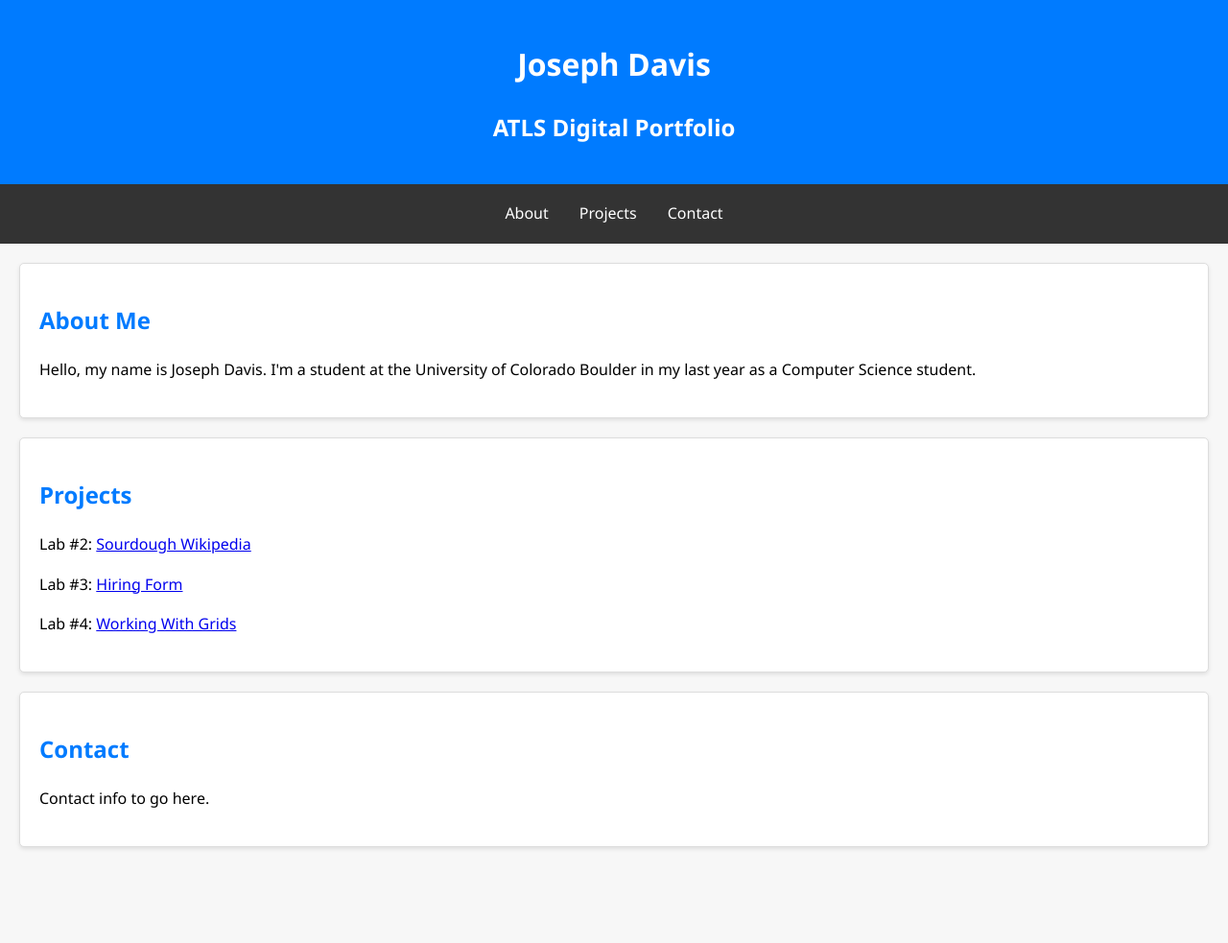
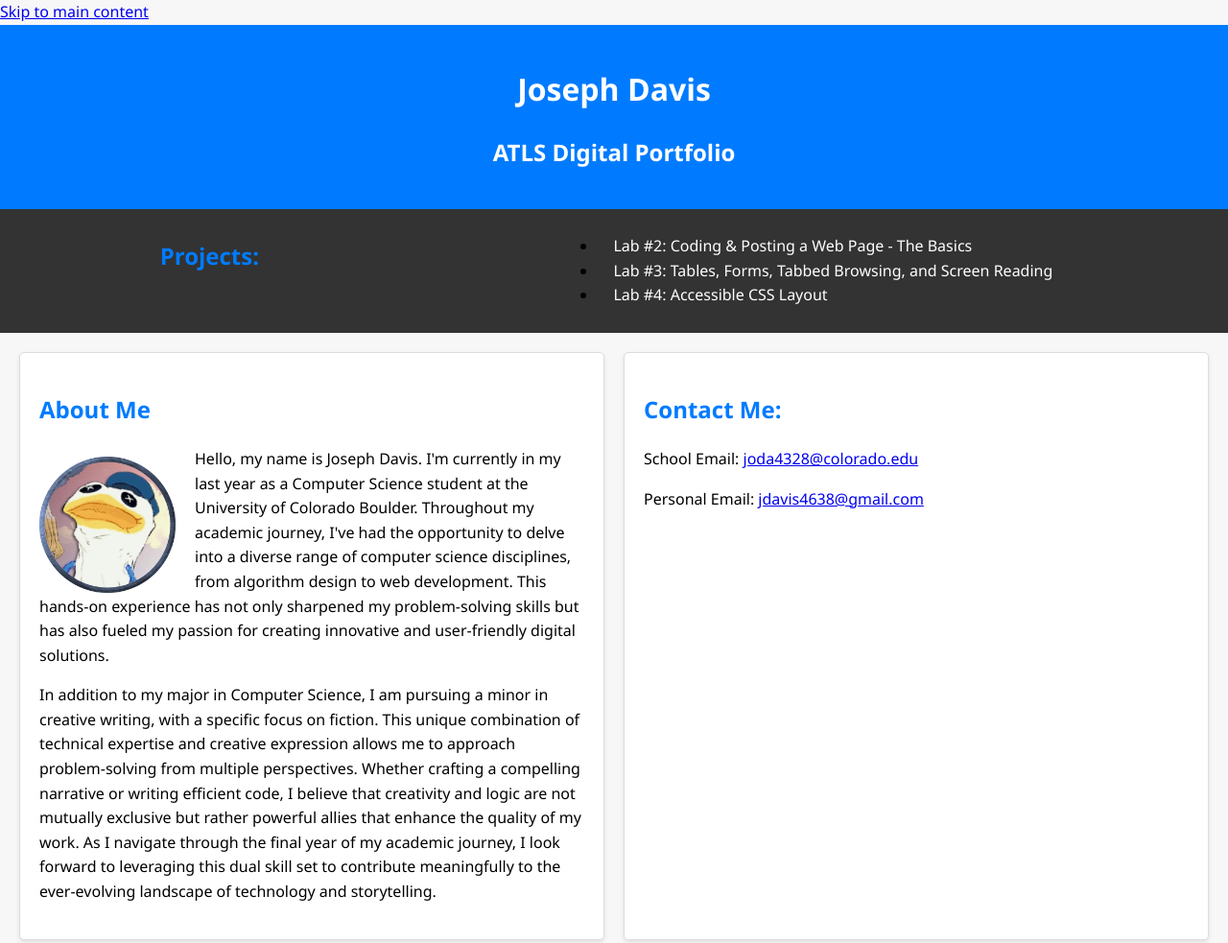
Before and after one commit to jdavis4638/jdavis4638.github.io, a plain HTML site: page index.html in a window 1280 px wide. Shown: the whole page at 96% size. Before the commit the page ends 923 px from the top, so only its background shows below. Drawn offline with Linux system fonts and the light colour scheme.

Commit message:
Updated index for check in

```diff
--- /dev/null
+++ b/css/index.css
@@ -0,0 +1,91 @@
+
+.skip-to-content {
+    position: absolute;
+    top: -40px;
+    left: 0;
+    background-color: #007BFF;
+    color: #fff;
+    padding: 10px;
+    text-decoration: none;
+    z-index: 999;
+  }
+  #about img {
+    max-width: 25%;
+    height: auto;
+    margin-top: 10px;
+    float: left;
+    margin-right: 20px;
+  }
+
+  /* Clear the float to ensure subsequent elements are not affected */
+  #about:after {
+    content: "";
+    display: table;
+    clear: both;
+  }
+
+  .skip-to-content:focus {
+    top: 0;
+  }
+
+  body {
+    font-family: 'Segoe UI', Tahoma, Geneva, Verdana, sans-serif;
+    line-height: 1.6;
+    margin: 0;
+    padding: 0;
+    background-color: #f7f7f7;
+  }
+  header {
+    background-color: #007BFF;
+    padding: 20px;
+    text-align: center;
+    color: #fff;
+  }
+  nav {
+    display: flex;
+    justify-content: center;
+    background-color: #333;
+    padding: 10px;
+    flex-wrap: wrap; /* Allow navigation items to wrap to the next line on smaller screens */
+  }
+  nav a {
+    color: #fff;
+    text-decoration: none;
+    padding: 8px 16px;
+    transition: background-color 0.3s ease;
+  }
+  nav a:hover {
+    background-color: #007BFF;
+  }
+  main {
+    padding: 20px;
+    display: grid;
+    grid-template-columns: 1fr; /* Single column by default */
+    gap: 20px;
+  }
+  section {
+    background-color: #fff;
+    border: 1px solid #ddd;
+    border-radius: 5px;
+    padding: 20px;
+    box-shadow: 0 2px 4px rgba(0, 0, 0, 0.1);
+  }
+  h1, h2 {
+    color: #007BFF;
+  }
+  footer {
+    background-color: #333;
+    color: #fff;
+    text-align: center;
+    padding: 20px;
+  }
+
+  /* Media query for smaller screens */
+  @media screen and (min-width: 600px) {
+    nav {
+      justify-content: space-around; /* Change to space-around on larger screens */
+    }
+    main {
+      grid-template-columns: 1fr 1fr; /* Two columns on larger screens */
+    }
+  }
--- a/index.html
+++ b/index.html
@@ -1,95 +1,50 @@
 <!DOCTYPE html>
 <html lang="en">
 <head>
+  <link href="css/index.css" rel="stylesheet">
   <meta charset="UTF-8">
   <meta name="viewport" content="width=device-width, initial-scale=1.0">
   <title>Joseph Davis</title>
-  <style>
-    body {
-      font-family: 'Segoe UI', Tahoma, Geneva, Verdana, sans-serif;
-      line-height: 1.6;
-      margin: 0;
-      padding: 0;
-      background-color: #f7f7f7;
-    }
-    header {
-      background-color: #007BFF;
-      padding: 20px;
-      text-align: center;
-      color: #fff;
-    }
-    nav {
-      display: flex;
-      justify-content: center;
-      background-color: #333;
-      padding: 10px;
-    }
-    nav a {
-      color: #fff;
-      text-decoration: none;
-      padding: 8px 16px;
-      transition: background-color 0.3s ease;
-    }
-    nav a:hover {
-      background-color: #007BFF;
-    }
-    main {
-      padding: 20px;
-    }
-    section {
-      background-color: #fff;
-      border: 1px solid #ddd;
-      border-radius: 5px;
-      padding: 20px;
-      margin-bottom: 20px;
-      box-shadow: 0 2px 4px rgba(0, 0, 0, 0.1);
-    }
-    h1, h2 {
-      color: #007BFF;
-    }
-    footer {
-      background-color: #333;
-      color: #fff;
-      text-align: center;
-      padding: 20px;
-    }
-  </style>
 </head>
 <body>
+  <a class="skip-link" href="#main-content">Skip to main content</a>
   <header>
     <h1 style="color: white;">Joseph Davis</h1>
     <h2 style="color: white;">ATLS Digital Portfolio</h2>
   </header>
-
   <nav>
-    <a href="#about">About</a>
-    <a href="#projects">Projects</a>
-    <a href="#contact">Contact</a>
+  <h2>Projects:</h2>
+    <ul>
+      <li><a href="sourdough.html">Lab #2: Coding & Posting a Web Page - The Basics</a></li>
+      <li><a href="accessible-page.html">Lab #3: Tables, Forms, Tabbed Browsing, and Screen Reading</a></li>
+      <li><a href="grid.html">Lab #4: Accessible CSS Layout</a></li>
+    </ul>
   </nav>
 
-  <main>
+  <main id = "main-content">
+
     <section id="about">
       <h2>About Me</h2>
+      <img src="img/token_1 (3).png" alt="Donald Duck.">
       <p>
-        Hello, my name is Joseph Davis. I'm a student at the University of Colorado Boulder in my last year as a Computer Science student.
+        Hello, my name is Joseph Davis. I'm currently in my last year as a Computer Science student at the University of Colorado Boulder. Throughout my academic journey, I've had the opportunity to delve into a diverse range of computer science disciplines, from algorithm design to web development. This hands-on experience has not only sharpened my problem-solving skills but has also fueled my passion for creating innovative and user-friendly digital solutions.
+      </p>
+      <p>
+        In addition to my major in Computer Science, I am pursuing a minor in creative writing, with a specific focus on fiction. This unique combination of technical expertise and creative expression allows me to approach problem-solving from multiple perspectives. Whether crafting a compelling narrative or writing efficient code, I believe that creativity and logic are not mutually exclusive but rather powerful allies that enhance the quality of my work. As I navigate through the final year of my academic journey, I look forward to leveraging this dual skill set to contribute meaningfully to the ever-evolving landscape of technology and storytelling.
       </p>
     </section>
 
-    <section id="projects">
-      <h2>Projects</h2>
+
+    <section id="contact">
+      <h2>Contact Me: </h2>
       <p>
-        Lab #2:  <a href="sourdough.html">Sourdough Wikipedia</a>
+        School Email: <a href="mailto:joda4328@colorado.edu">joda4328@colorado.edu</a>
       </p>
-      <p>Lab #3: <a href="accessible-page.html">Hiring Form</a></p>
-      <p>Lab #4: <a href="grid.html">Working With Grids</a></p>
+      <p>
+        Personal Email: <a href="mailto:jdavis4638@gmail.com">jdavis4638@gmail.com</a>
+      </p>
     </section>
 
-    <section id="contact">
-      <h2>Contact</h2>
-      <p>
-        Contact info to go here.
-      </p>
-    </section>
   </main>
 </body>
 </html>
```
Also changed, not shown: img/token_1 (3).png (added).
